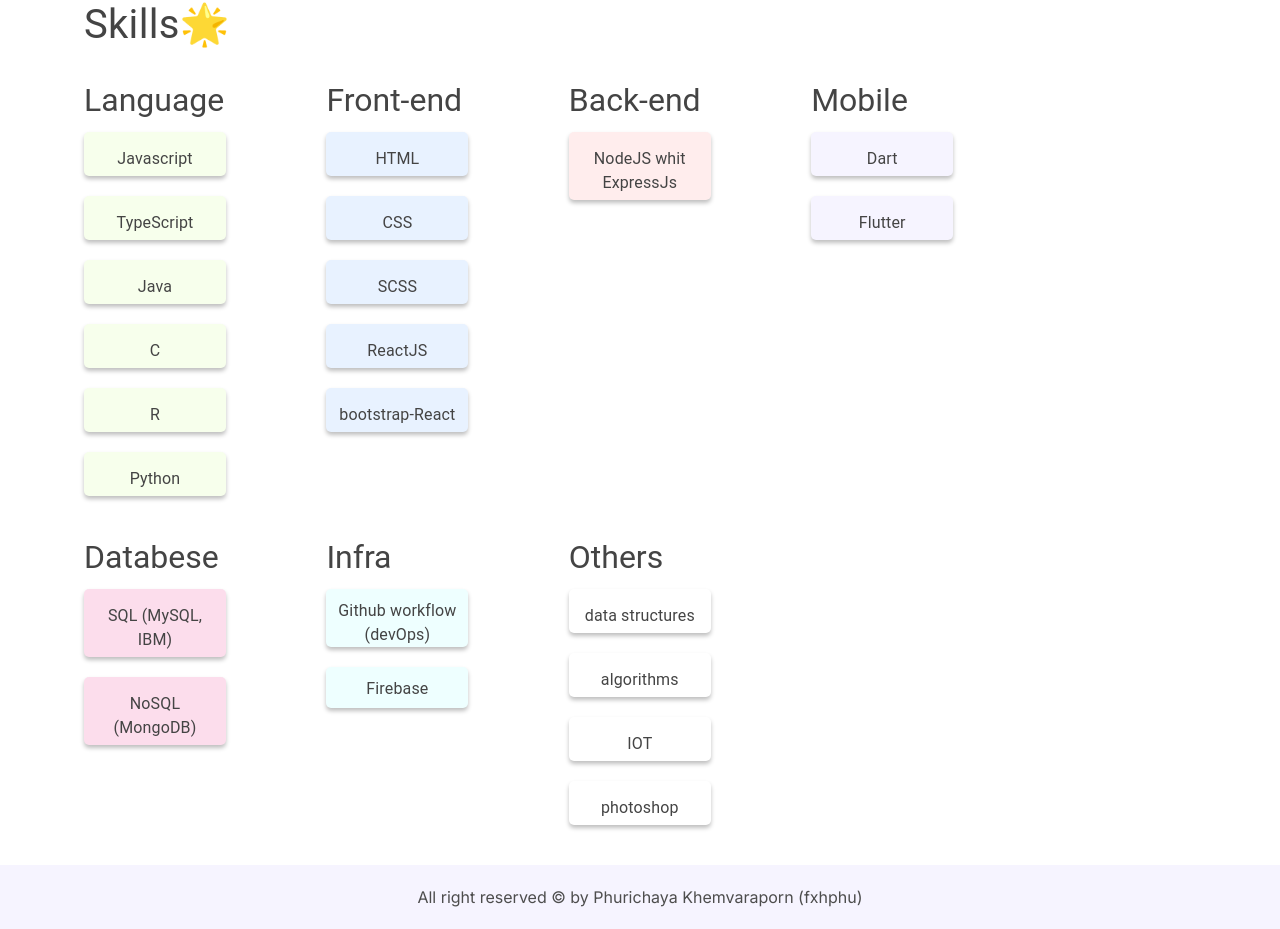
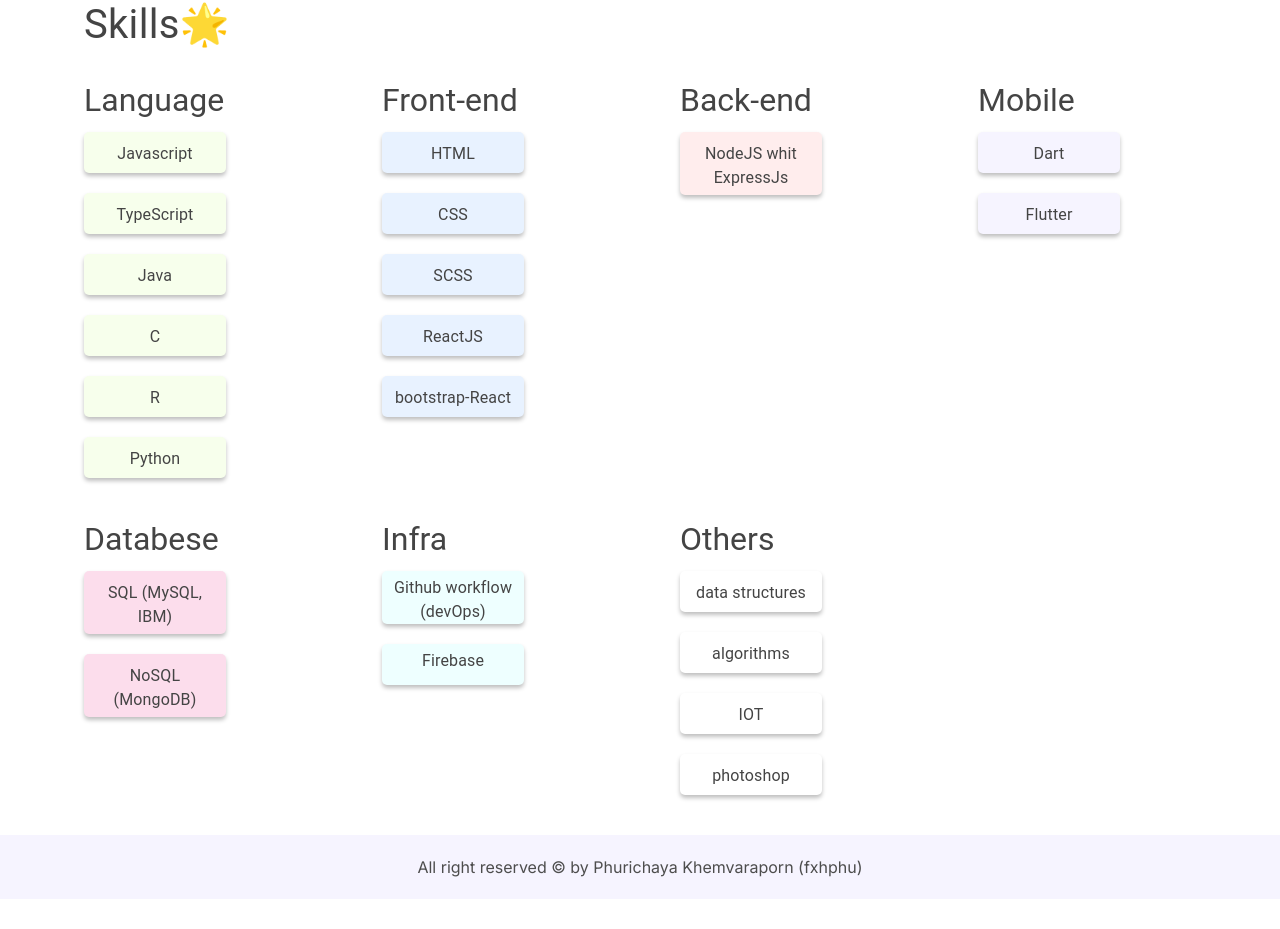
Before and after one commit to fxhPhxrxchxyx/fxhportfolio, a React (Vite) app in the folder frontend/: page /home in a window 1280 px wide. Shown: the part 434-1363 px from the top of the page. After the commit the page ends 1333 px from the top, so only its background shows below. Built offline with nearby package versions, Linux system fonts and the light colour scheme.

Commit message:
[update] size

```diff
--- a/frontend/src/components/home/Bio.tsx
+++ b/frontend/src/components/home/Bio.tsx
@@ -11,6 +11,7 @@
         display: "flex",
         flexDirection: { xs: "column", md: "row" },
         alignItems: "center",
+        maxWidth: "1100px",
       }}
     >
       <Box sx={{ marginRight: "20px", marginBottom: { xs: "20px" } }}>
--- a/frontend/src/pages/Home.tsx
+++ b/frontend/src/pages/Home.tsx
@@ -1,4 +1,4 @@
-import { Box, Stack, Typography } from "@mui/material";
+import { Box, Container, Stack, Typography } from "@mui/material";
 import React from "react";
 import Bio from "../components/home/Bio";
 import {
@@ -23,8 +23,9 @@
         marginBottom: "20px",
         padding: "5px",
       }}
+      key={language.id}
     >
-      <Typography textAlign="center" sx={{ marginTop: "10px" }}>
+      <Typography textAlign="center" sx={{ marginTop: "5px" }}>
         {language.name}
       </Typography>
     </Box>
@@ -40,8 +41,9 @@
         marginBottom: "20px",
         padding: "5px",
       }}
+      key={frontD.id}
     >
-      <Typography textAlign="center" sx={{ marginTop: "10px" }}>
+      <Typography textAlign="center" sx={{ marginTop: "5px" }}>
         {frontD.name}
       </Typography>
     </Box>
@@ -57,8 +59,9 @@
         marginBottom: "20px",
         padding: "5px",
       }}
+      key={back.id}
     >
-      <Typography textAlign="center" sx={{ marginTop: "10px" }}>
+      <Typography textAlign="center" sx={{ marginTop: "5px" }}>
         {back.name}
       </Typography>
     </Box>
@@ -74,8 +77,9 @@
         marginBottom: "20px",
         padding: "5px",
       }}
+      key={mobile.id}
     >
-      <Typography textAlign="center" sx={{ marginTop: "10px" }}>
+      <Typography textAlign="center" sx={{ marginTop: "5px" }}>
         {mobile.name}
       </Typography>
     </Box>
@@ -91,8 +95,9 @@
         marginBottom: "20px",
         padding: "5px",
       }}
+      key={database.id}
     >
-      <Typography textAlign="center" sx={{ marginTop: "10px" }}>
+      <Typography textAlign="center" sx={{ marginTop: "5px" }}>
         {database.name}
       </Typography>
     </Box>
@@ -107,8 +112,9 @@
         boxShadow: "0px 3px 4px 0px rgba(0, 0, 0, 0.25)",
         marginBottom: "20px",
       }}
+      key={infra.id}
     >
-      <Typography textAlign="center" sx={{ marginTop: "10px" }}>
+      <Typography textAlign="center" sx={{ marginTop: "5px" }}>
         {infra.name}
       </Typography>
     </Box>
@@ -124,8 +130,9 @@
         marginBottom: "20px",
         padding: "5px",
       }}
+      key={other.id}
     >
-      <Typography textAlign="center" sx={{ marginTop: "10px" }}>
+      <Typography textAlign="center" sx={{ marginTop: "5px" }}>
         {other.name}
       </Typography>
     </Box>
@@ -148,7 +155,7 @@
           display: { xs: "flex", md: "grid" },
           flexDirection: { xs: "row" },
           gap: { xs: "20px" },
-          gridTemplateColumns: "20% 20% 20% 20%",
+          gridTemplateColumns: "25% 25% 25% 25%",
         }}
       >
         <Stack>
```
